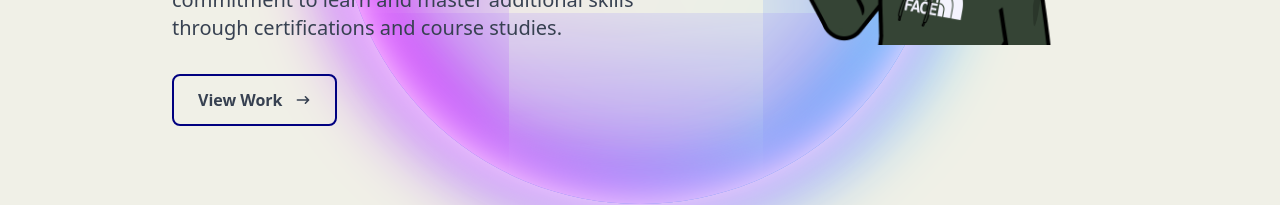
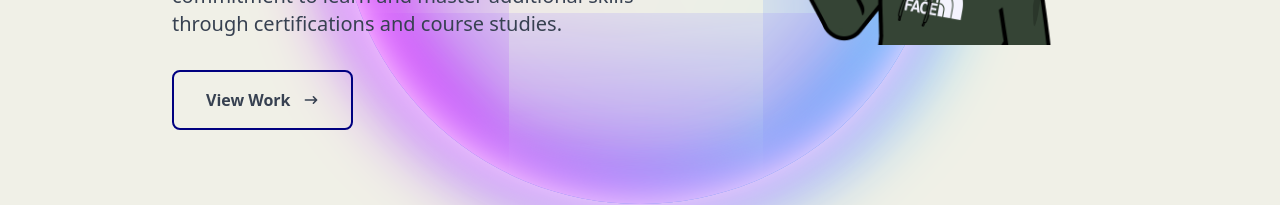
Before and after one commit to otrumbore/otrumbore.github.io, a React (Vite) app: page / in a window 1280 px wide. Shown: the part 496-701 px from the top of the page. Built offline with nearby package versions, Linux system fonts and the light colour scheme.

Commit message:
major update, moved pages to container, created resuable button component

```diff
--- /dev/null
+++ b/src/components/Buttons.jsx
@@ -0,0 +1,11 @@
+import React from 'react'
+
+const Buttons = ({children, style, onClick}) => {
+  return (
+    <button onClick={onClick} className={`border-2 dark:border-[#0ff] dark:hover:bg-[#0ff] dark:hover:text-gray-800 border-[#000080] hover:bg-[#000080] hover:text-gray-300 font-bold py-2 px-4 rounded-lg inline-flex items-center hover:animate-pulse duration-200 dark:hover:border-black ${style}`}>
+        {children}
+    </button>
+  )
+}
+
+export default Buttons
--- a/src/components/Navbar.jsx
+++ b/src/components/Navbar.jsx
@@ -1,6 +1,7 @@
 import React, { useState } from 'react'
 import { FaBars, FaTimes } from 'react-icons/fa';
 import { BsSun, BsMoon, BsFillSunFill, BsFillMoonFill} from 'react-icons/bs';
+import Buttons from './Buttons';
 
 const Navbar = (props) => {
 
@@ -23,11 +24,11 @@ const Navbar = (props) => {
             <button onClick={props.toggleDarkMode} className='text-3xl group dark:hover:text-[#0ff] hover:text-[#000080] hover:scale-125 lg:hover:animate-pulse duration-75 hover:shadow-none'>
                 {props.darkMode ? <BsSun className='group-hover:hidden'/> : <BsMoon className='group-hover:hidden'/>}{props.darkMode ? <BsFillSunFill className='hidden group-hover:block'/> : <BsFillMoonFill className='hidden group-hover:block'/>}
             </button>
-            <button className="border-2 dark:border-[#0ff] dark:hover:bg-[#0ff] dark:hover:text-gray-800 border-[#000080] hover:bg-[#000080] hover:text-gray-300 font-bold py-2 px-4 rounded-lg inline-flex items-center lg:hover:animate-pulse duration-200 dark:hover:border-black">
+            <Buttons style={null} onClick={null}>
                 <span className='hidden md:flex'>Resume</span>
                 <span className='md:hidden'>CV</span>
                 <svg className="fill-current w-4 h-4 ml-2" xmlns="http://www.w3.org/2000/svg" viewBox="0 0 20 20"><path d="M13 8V2H7v6H2l8 8 8-8h-5zM0 18h20v2H0v-2z"/></svg>
-            </button>
+            </Buttons>
         </div>
         <button onClick={handleNavClick} className='flex ml-4 text-3xl z-10 lg:hidden'>{!navState ? <FaBars /> : <FaTimes />}</button>
         <div className={navState ? ' ease-linear duration-300' : 'hidden'}>
--- a/src/components/Home.jsx
+++ b/src/containers/Home.jsx
@@ -1,6 +1,7 @@
 import React, {useEffect, useRef, useState} from 'react'
 import Avatar from '../assets/hi.png'
 import {HiArrowNarrowRight} from 'react-icons/hi';
+import Buttons from '../components/Buttons';
 
 const Home = () => {
 
@@ -18,9 +19,9 @@ const Home = () => {
           skills through certifications and course studies.
         </p>
         <div className='lg:py-4'>
-          <button className="group border-2 dark:border-[#0ff] dark:hover:bg-[#0ff] border-[#000080] hover:bg-[#000080] hover:text-gray-300 ease-in-out duration-75 dark:hover:text-gray-800 font-bold py-3 px-6 rounded-lg flex items-center lg:hover:animate-pulse lg:hover:duration-200 dark:hover:border-black">View Work
-          <span className='lg:group-hover:rotate-90 duration-300'><HiArrowNarrowRight className='ml-3'/></span>
-          </button>
+          <Buttons onClick={null} style={'group px-8 py-4'}>
+            View Work<span className='lg:group-hover:rotate-90 duration-300'><HiArrowNarrowRight className='ml-3'/></span>
+          </Buttons>
         </div>
         </div>
         <div className='flex-auto'>
```
Also changed, not shown: src/App.jsx (+5 -5 lines), src/containers/About.jsx (renamed from src/components/About.jsx), src/containers/Contact.jsx (renamed from src/components/Contact.jsx), src/containers/Projects.jsx (renamed from src/components/Projects.jsx), src/containers/Skills.jsx (renamed from src/components/Skills.jsx).
